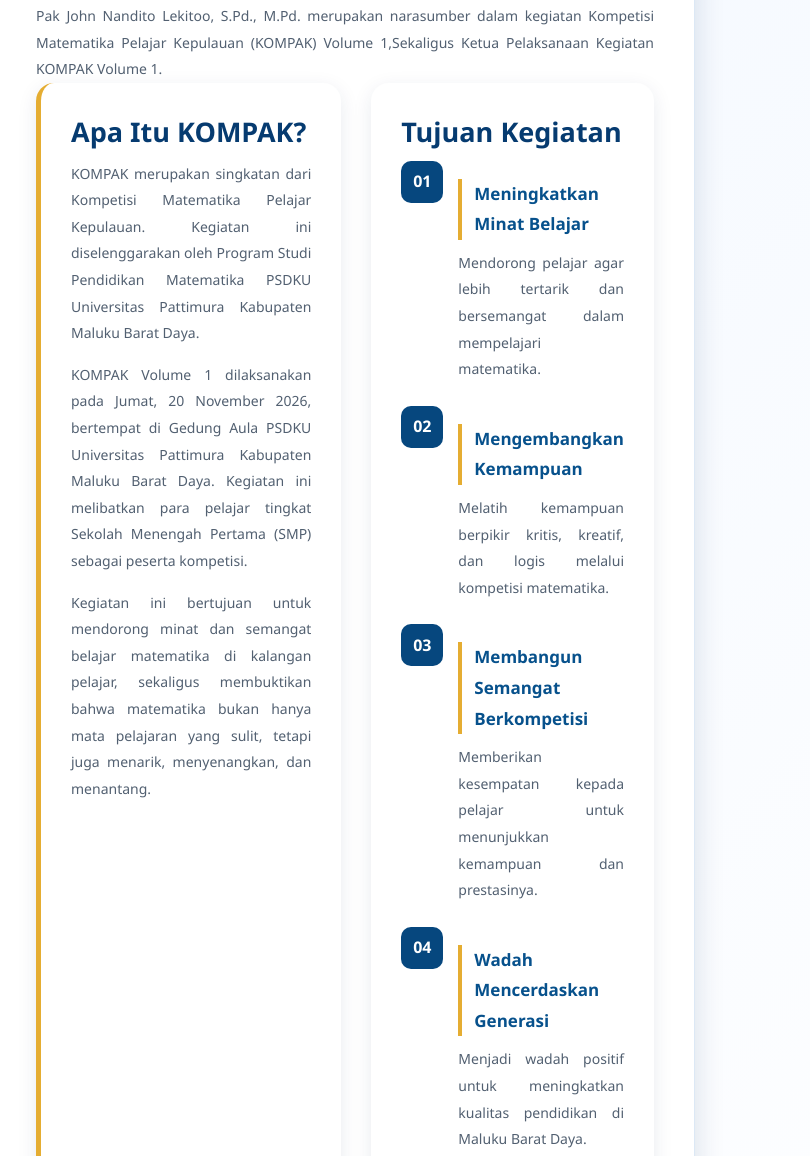
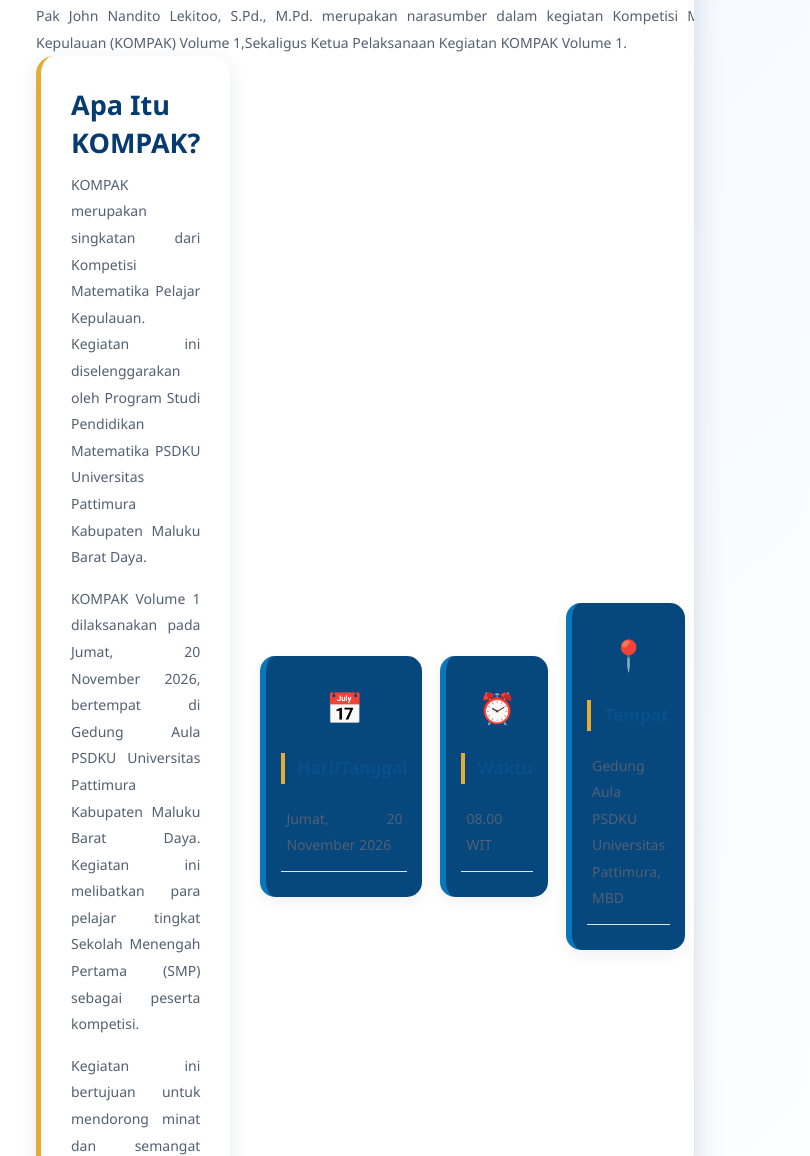
Before and after one commit to melindajaky7-lang/KOMPAK, a plain HTML site: page index.html in a window 1280 px wide. Shown: the part 1475-2631 px from the top of the page, 470-1280 px from the left. Drawn offline with Linux system fonts and the light colour scheme.

Commit message:
Update index.html

```diff
--- a/index.html
+++ b/index.html
@@ -1681,56 +1681,6 @@
             </p>
         </div>
 
-        <div class="tujuan-kompak">
-            <h3>Tujuan Kegiatan</h3>
-
-            <div class="tujuan-item">
-                <span>01</span>
-                <div>
-                    <h4>Meningkatkan Minat Belajar</h4>
-                    <p>
-                        Mendorong pelajar agar lebih tertarik
-                        dan bersemangat dalam mempelajari matematika.
-                    </p>
-                </div>
-            </div>
-
-            <div class="tujuan-item">
-                <span>02</span>
-                <div>
-                    <h4>Mengembangkan Kemampuan</h4>
-                    <p>
-                        Melatih kemampuan berpikir kritis,
-                        kreatif, dan logis melalui kompetisi matematika.
-                    </p>
-                </div>
-            </div>
-
-            <div class="tujuan-item">
-                <span>03</span>
-                <div>
-                    <h4>Membangun Semangat Berkompetisi</h4>
-                    <p>
-                        Memberikan kesempatan kepada pelajar
-                        untuk menunjukkan kemampuan dan prestasinya.
-                    </p>
-                </div>
-            </div>
-
-            <div class="tujuan-item">
-                <span>04</span>
-                <div>
-                    <h4>Wadah Mencerdaskan Generasi</h4>
-                    <p>
-                        Menjadi wadah positif untuk meningkatkan
-                        kualitas pendidikan di Maluku Barat Daya.
-                    </p>
-                </div>
-            </div>
-
-        </div>
-    </div>
-
     <div class="informasi-kompak">
         <div class="info-box">
             <span>📅</span>
```
